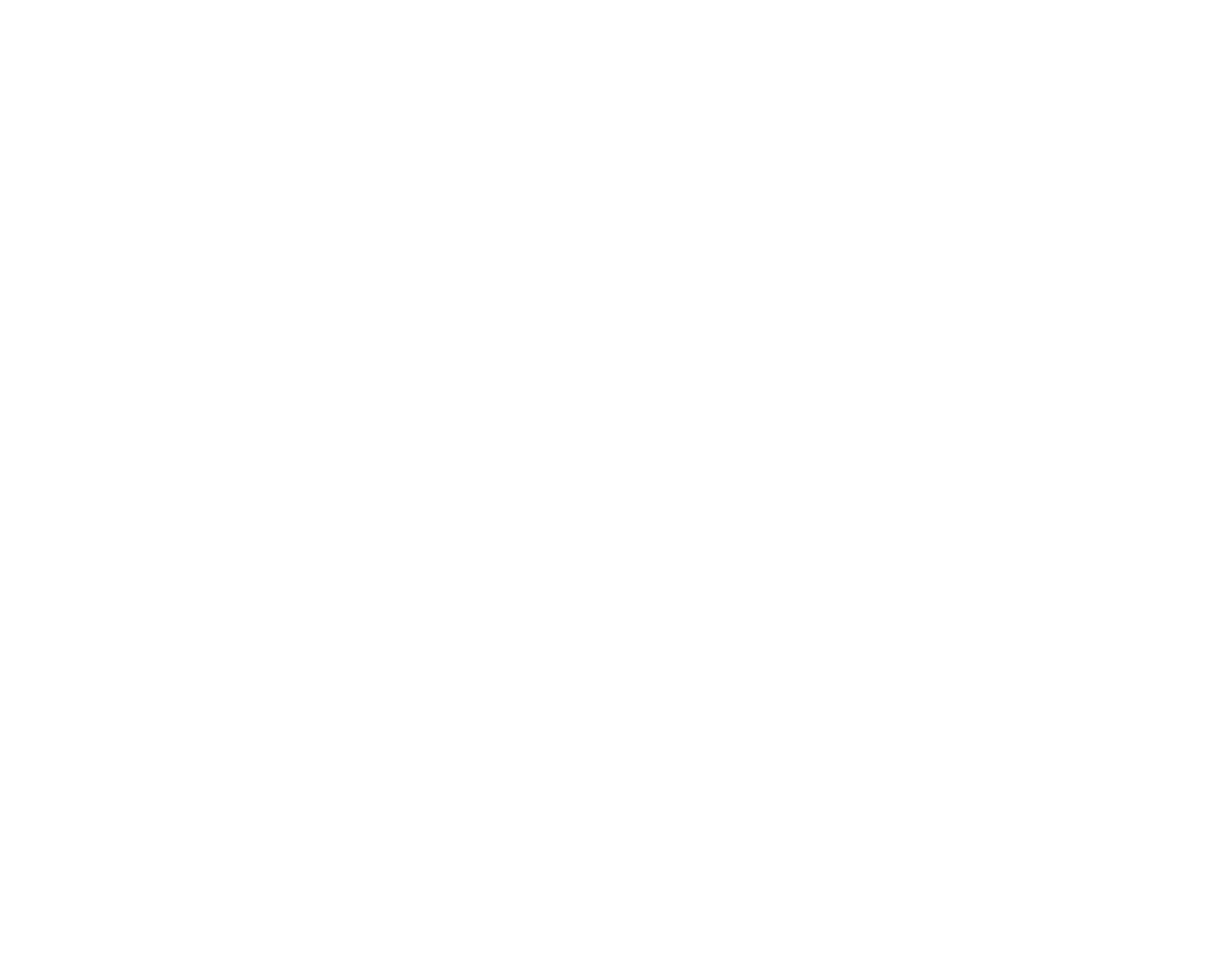
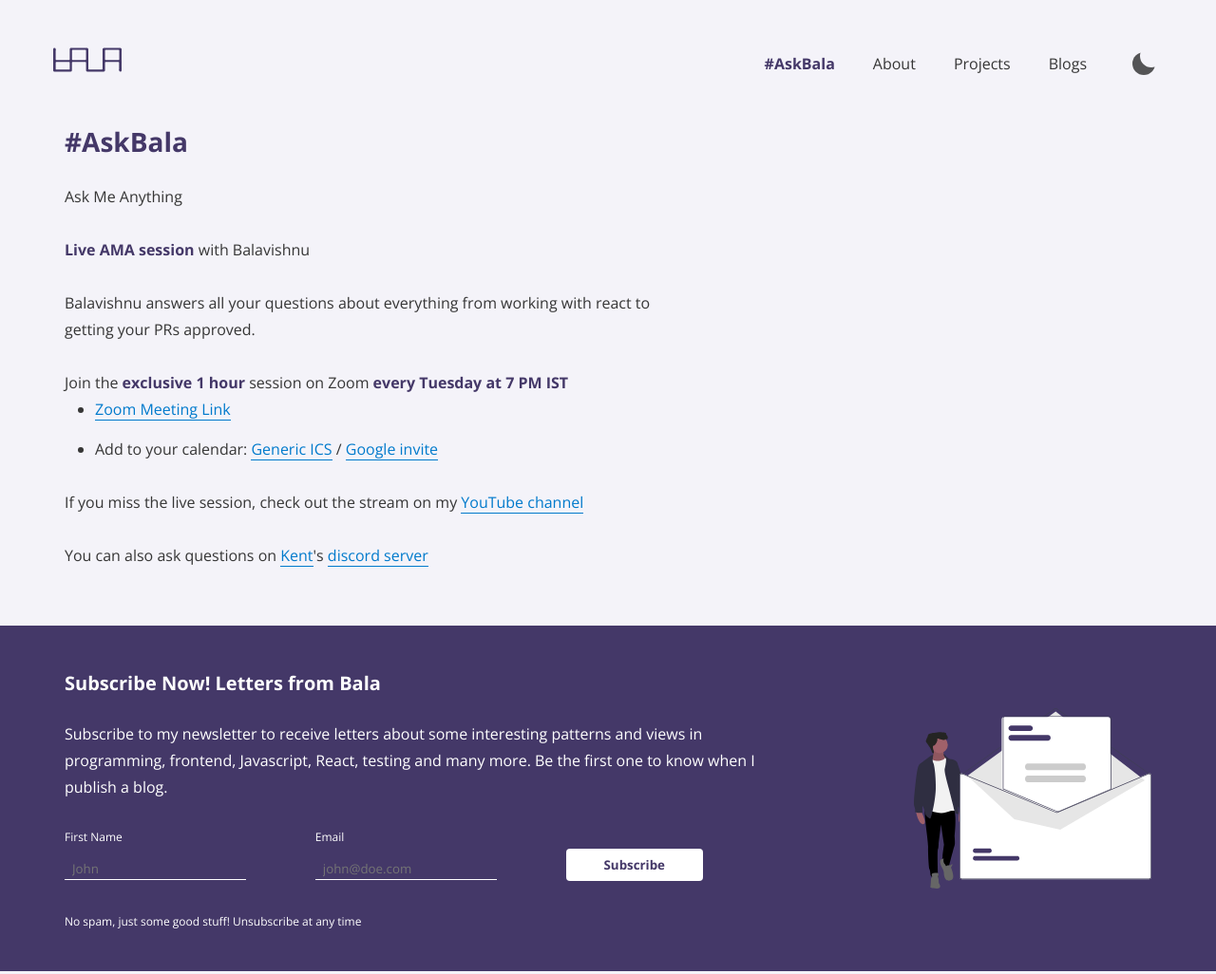
Before and after one commit to balavishnuvj/balavishnuvj-gatsby, a Gatsby site: page /ama in a window 1280 px wide. Before the commit this address had no page. Shown: the top 1026 px of the page at 95% size. Before the commit the page ends 800 px from the top, so only its background shows below. Built offline with nearby package versions, Linux system fonts and the light colour scheme; Gatsby itself is replaced by a stand-in of ours; some packages are replaced by stand-ins of ours.

Commit message:
feat: introducing ama

```diff
--- a/src/components/Navigation.js
+++ b/src/components/Navigation.js
@@ -168,6 +168,9 @@ export default function Navigation({ toggleTheme }) {
         </LeftSection>
         <RightSection>
           {/* <PageLink to="/hire">Hire</PageLink> */}
+          <PageLink to="/ama" activeClassName="active">
+            #AskBala
+          </PageLink>
           <PageLink to="/about" activeClassName="active">
             About
           </PageLink>
@@ -191,6 +194,9 @@ export default function Navigation({ toggleTheme }) {
           <MobilePageLink onClick={handleClose} to="/">
             Home
           </MobilePageLink>
+          <MobilePageLink onClick={handleClose} to="/ama">
+            #AskBala
+          </MobilePageLink>
           <MobilePageLink onClick={handleClose} to="/about">
             About
           </MobilePageLink>
--- /dev/null
+++ b/src/pages/ama.js
@@ -0,0 +1,96 @@
+import React from "react"
+import styled from "styled-components"
+import { rhythm } from "../utils/typography"
+import { graphql, useStaticQuery } from "gatsby"
+import PageInfo from "../components/PageInfo"
+import SEO from "../components/seo"
+import SubscriptionForm from "../components/SubscriptionForm"
+
+const Container = styled.section`
+  padding: 0 ${rhythm(1)};
+`
+
+const ProjectsGrid = styled.section`
+  display: grid;
+  grid-template-columns: 3fr 2fr;
+  grid-gap: 32px;
+  @media (max-width: 699px) {
+    grid-template-columns: 1fr;
+  }
+  margin-bottom: 32px;
+`
+const Ul = styled.ul`
+  padding-left: 32px;
+  @media (max-width: 699px) {
+    padding-left: 16px;
+  }
+`
+
+const Highlighted = styled.span`
+  color: ${props => props.theme.primaryColor};
+  font-weight: 700;
+`
+
+export default function Projects({ ...props }) {
+  const data = useStaticQuery(
+    graphql`
+      query {
+        site {
+          siteMetadata {
+            social {
+              twitter
+            }
+          }
+        }
+      }
+    `
+  )
+  const {
+    site: {
+      siteMetadata: {
+        social: { twitter },
+      },
+    },
+  } = data
+  return (
+    <Container>
+      <SEO title="Ask Me Anything" />
+      <PageInfo title="#AskBala" description="Ask Me Anything" />
+      <ProjectsGrid>
+        <div>
+          <p>
+            <Highlighted>Live AMA session</Highlighted> with Balavishnu
+          </p>
+          <p>
+            Balavishnu answers all your questions about everything from working
+            with react to getting your PRs approved.
+          </p>
+          <p>
+            Join the <Highlighted>exclusive 1 hour</Highlighted> session on Zoom{" "}
+            <Highlighted>every Tuesday at 7 PM IST</Highlighted>
+            <Ul>
+              <li>
+                <a href="https://bala.at/ask-zoom">Zoom Meeting Link</a>
+              </li>
+              <li>
+                Add to your calendar:{" "}
+                <a href="https://bala.at/ask-cal">Generic ICS</a> /{" "}
+                <a href="https://bala.at/ask-cal-google">Google invite</a>
+              </li>
+            </Ul>
+          </p>
+          <p>
+            If you miss the live session, check out the stream on my{" "}
+            <a href="https://bala.at/youtube">YouTube channel</a>
+          </p>
+          <p>
+            You can also ask questions on{" "}
+            <a href="https://twitter.com/kentcdodds/">Kent</a>'s{" "}
+            <a href="https://bala.at/discord">discord server</a>
+          </p>
+        </div>
+      </ProjectsGrid>
+      <SubscriptionForm />
+    </Container>
+  )
+}
```
